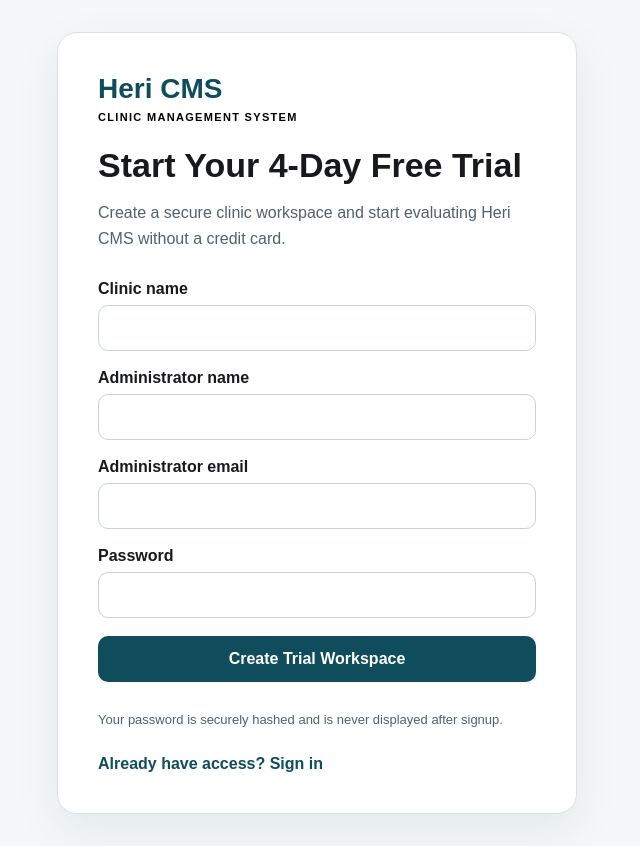
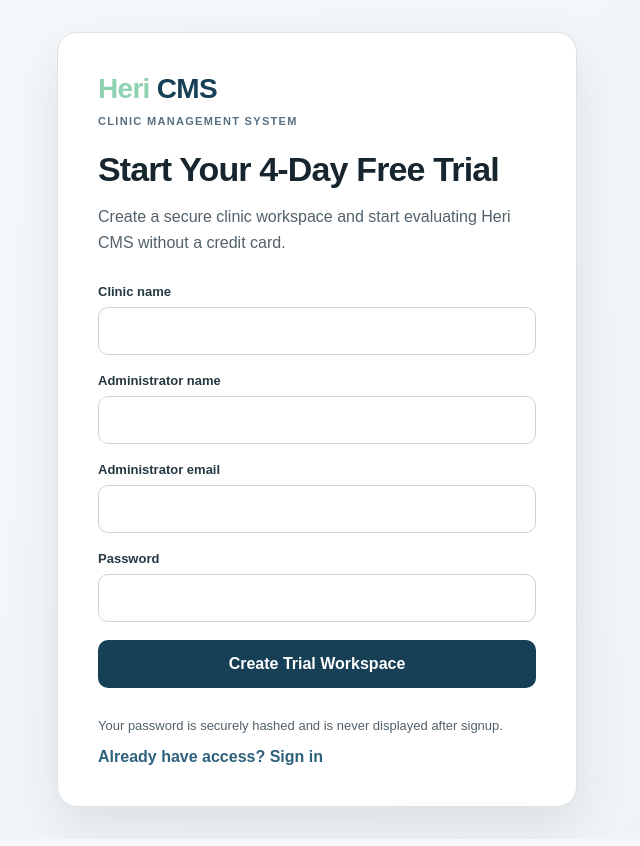
Before and after one commit to violetkimani77-ux/clinic-management-system, a Next.js app: page /trial in a window 1280 px wide. Shown: the whole page, without its empty margins (323-963 px from the left). Built offline with nearby package versions, Linux system fonts and the light colour scheme.

Commit message:
style: align trial signup with Heri auth visual system

```diff
--- a/app/trial/page.module.css
+++ b/app/trial/page.module.css
@@ -1 +1,126 @@
-.page{min-height:100vh;display:grid;place-items:center;padding:32px;background:#f5f7f8}.card{width:min(100%,520px);padding:40px;background:#fff;border:1px solid #d9e1e5;border-radius:20px;box-shadow:0 16px 45px rgba(15,76,92,.08)}.brand{color:#0f4c5c;font-size:28px;font-weight:700;text-decoration:none}.eyebrow{margin:6px 0 24px;color:#000;font-size:11px;font-weight:700;letter-spacing:.12em;text-transform:uppercase}.card h1{margin:0 0 12px;font-size:34px;line-height:1.1}.intro,.note{color:#52616b;line-height:1.6}.form{display:grid;gap:18px;margin:28px 0}.form label{display:grid;gap:7px;font-weight:700}.form input{width:100%;padding:13px 14px;border:1px solid #c8d3d9;border-radius:10px;font:inherit}.form button{padding:14px 18px;border:0;border-radius:10px;background:#0f4c5c;color:#fff;font:inherit;font-weight:700;cursor:pointer}.note{font-size:13px}.login{display:inline-block;margin-top:12px;color:#0f4c5c;font-weight:700}
+.page {
+  min-height: 100vh;
+  display: grid;
+  place-items: center;
+  padding: 32px 20px;
+  background: linear-gradient(135deg, #f7f9fb 0%, #eef3f6 100%);
+}
+
+.card {
+  width: min(100%, 520px);
+  padding: 40px;
+  background: #ffffff;
+  border: 1px solid #dce3e8;
+  border-radius: 20px;
+  box-shadow: 0 20px 50px rgba(23, 39, 52, 0.1);
+}
+
+.brand {
+  display: inline-block;
+  margin-bottom: 4px;
+  font-size: 28px;
+  font-weight: 800;
+  letter-spacing: -0.025em;
+  text-decoration: none;
+}
+
+.brandHeri {
+  color: #8fd2b1;
+}
+
+.brandCms {
+  color: #173f56;
+}
+
+.eyebrow {
+  margin: 6px 0 24px;
+  color: #587080;
+  font-size: 11px;
+  font-weight: 800;
+  letter-spacing: 0.12em;
+  text-transform: uppercase;
+}
+
+.card h1 {
+  margin: 0 0 12px;
+  color: #17262e;
+  font-size: 34px;
+  line-height: 1.1;
+  letter-spacing: -0.025em;
+}
+
+.intro,
+.note {
+  color: #52616b;
+  line-height: 1.6;
+}
+
+.form {
+  display: grid;
+  gap: 18px;
+  margin: 28px 0;
+}
+
+.form label {
+  display: grid;
+  gap: 8px;
+  color: #263943;
+  font-size: 13px;
+  font-weight: 700;
+}
+
+.form input {
+  width: 100%;
+  min-height: 48px;
+  padding: 0 14px;
+  border: 1px solid #cbd6dc;
+  border-radius: 10px;
+  background: #ffffff;
+  color: #17262e;
+  font: inherit;
+  outline: none;
+}
+
+.form input:focus {
+  border-color: #2d6d8e;
+  box-shadow: 0 0 0 3px rgba(45, 109, 142, 0.14);
+}
+
+.form button {
+  min-height: 48px;
+  padding: 0 18px;
+  border: 0;
+  border-radius: 10px;
+  background: #173f56;
+  color: #ffffff;
+  font: inherit;
+  font-weight: 800;
+  cursor: pointer;
+}
+
+.form button:hover {
+  background: #215a78;
+}
+
+.note {
+  margin: 0;
+  font-size: 13px;
+}
+
+.login {
+  display: inline-block;
+  margin-top: 12px;
+  color: #2d617c;
+  font-weight: 800;
+}
+
+@media (max-width: 560px) {
+  .page {
+    padding: 20px 16px;
+  }
+
+  .card {
+    padding: 32px 24px;
+    border-radius: 18px;
+  }
+}
```
